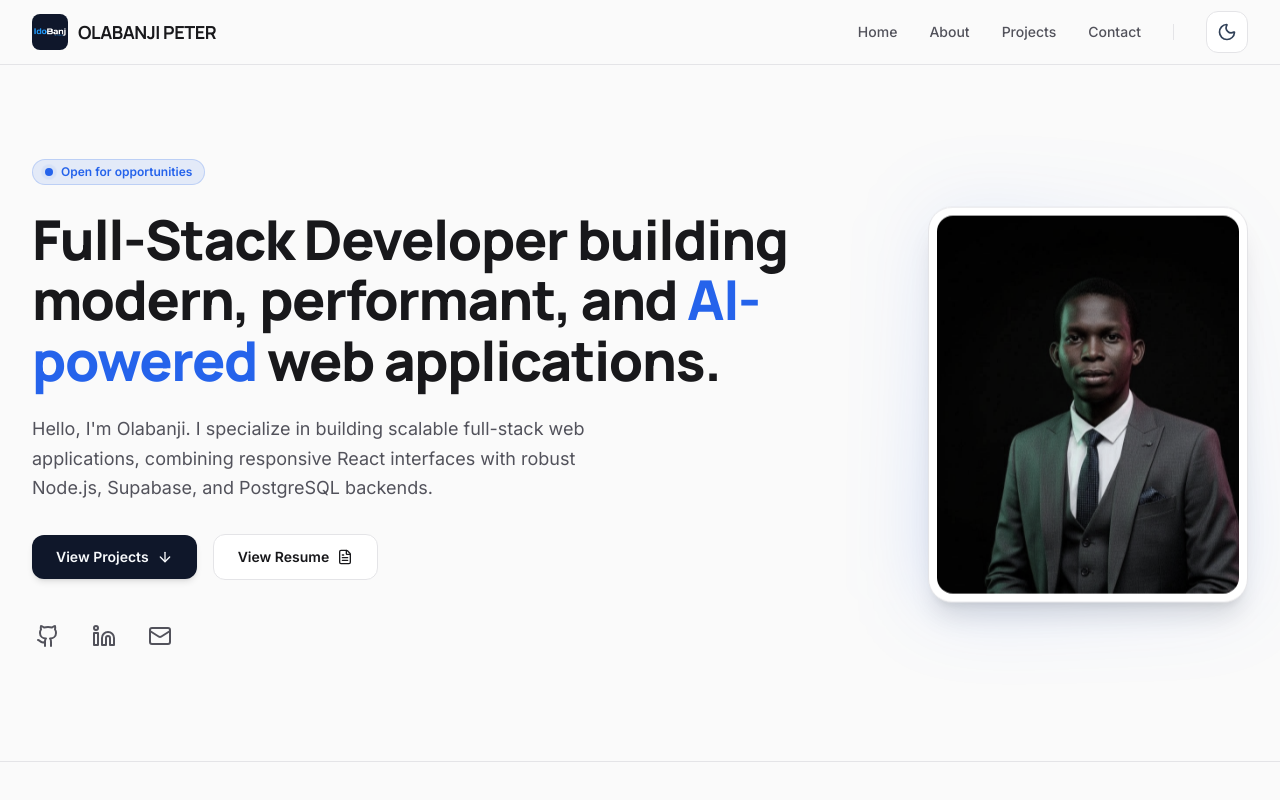
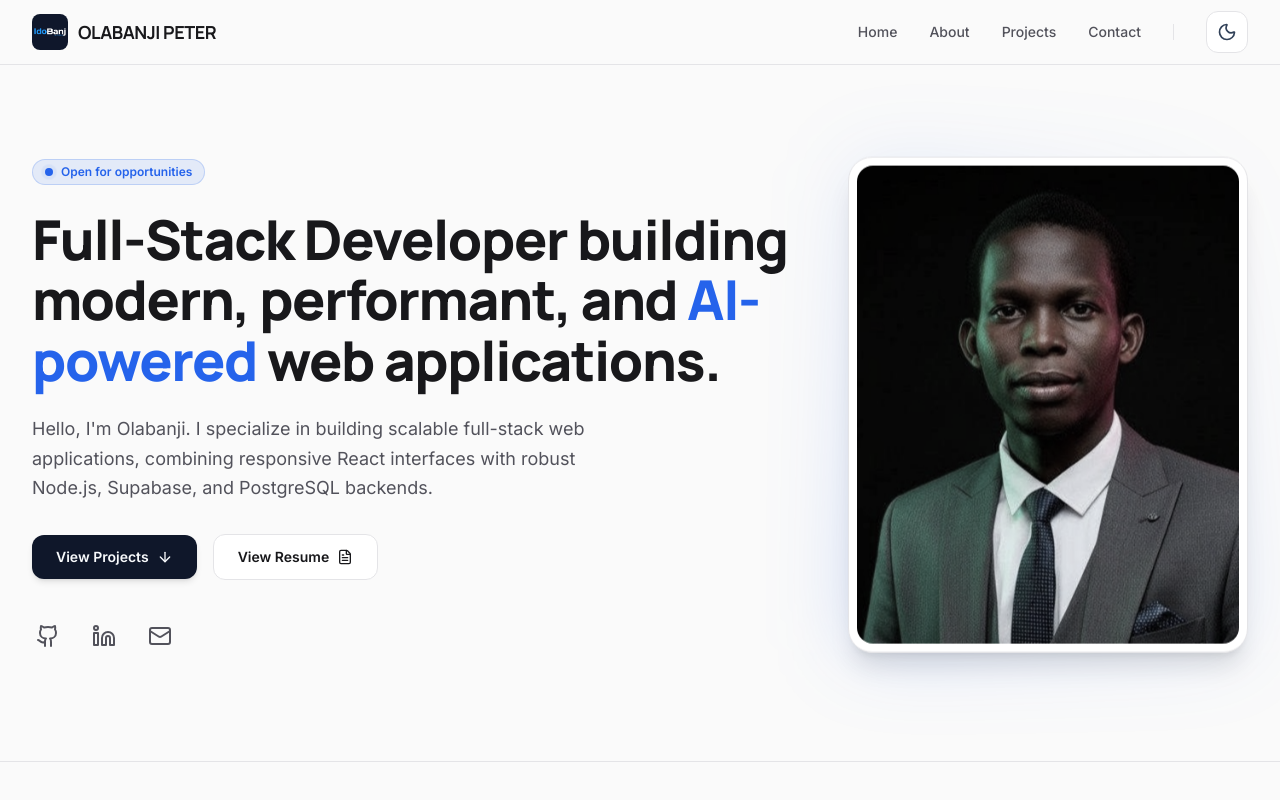
Before and after one commit to idobanj/Olabanji-Idowu, a React (Vite) app: page / in a window 1280 px wide. Shown: the top 800 px of the page. Built offline with nearby package versions, Linux system fonts and the light colour scheme.

Commit message:
updated it to fullstack developer

```diff
--- a/src/components/layout/Footer.jsx
+++ b/src/components/layout/Footer.jsx
@@ -7,7 +7,7 @@ export function Footer() {
 
   return (
     <footer className="border-t border-border bg-card transition-colors duration-200">
-      <div className="mx-auto max-w-6xl px-4 py-8 sm:px-6 lg:px-8">
+      <div className="mx-auto max-w-7xl px-4 py-8 sm:px-6 lg:px-8">
         <div className="flex flex-col items-center justify-between gap-4 md:flex-row">
           {/* Logo / Copyright */}
           <div className="flex items-center gap-2 text-sm text-muted-foreground">
--- a/src/features/home/FeaturedWork.jsx
+++ b/src/features/home/FeaturedWork.jsx
@@ -14,7 +14,7 @@ export function FeaturedWork() {
         <section
             id='project-section'
             className='py-24 border-t border-border transition-colors duration-200'>
-            <div className='mx-auto max-w-7xl px-9 sm:px-6 lg:px-8'>
+            <div className='mx-auto max-w-7xl px-4 sm:px-6 lg:px-8'>
                 {/* Section Heading */}
                 <div className='space-y-3 mb-16 text-center reveal'>
                     <h2 className='font-display text-3xl font-extrabold tracking-tight text-foreground sm:text-4xl'>
--- a/src/features/home/Hero.jsx
+++ b/src/features/home/Hero.jsx
@@ -86,13 +86,13 @@ export function Hero() {
                     </div>
 
                     {/* Profile Picture */}
-                    <div className='relative flex justify-center items-center animate-scale-in delay-200'>
+                    <div className='lg:col-span-5 relative flex justify-center items-center animate-scale-in delay-200'>
                         <div className='absolute inset-0 rounded-3xl bg-linear-to-tr from-accent/20 to-transparent blur-2xl'></div>
-                        <div className='relative border border-border p-2 bg-card rounded-3xl shadow-xl max-w-70 sm:max-w-[320px] animate-float hover:shadow-2xl transition-all duration-300 hover:scale-[1.01]'>
+                        <div className='relative border border-border p-2 bg-card rounded-3xl shadow-xl w-full max-w-[320px] sm:max-w-[360px] lg:max-w-[400px] animate-float hover:shadow-2xl transition-all duration-300 hover:scale-[1.01]'>
                             <img
                                 src='/img/profpicture.jpg'
                                 alt='Olabanji Peter Idowu'
-                                className='rounded-2xl object-cover aspect-4/5 filter grayscale-70 hover:grayscale-0 transition-all duration-300 shadow-inner'
+                                className='w-full rounded-2xl object-cover aspect-4/5 filter grayscale-70 hover:grayscale-0 transition-all duration-300 shadow-inner'
                                 loading='eager'
                             />
                         </div>
--- a/src/routes/ProjectDetail.jsx
+++ b/src/routes/ProjectDetail.jsx
@@ -1,5 +1,5 @@
 import React, { useEffect } from 'react';
-import { useParams, Link, useNavigate } from 'react-router-dom';
+import { useParams, Link } from 'react-router-dom';
 import { ArrowLeft, ExternalLink, Cpu, AlertCircle, Bookmark, Compass } from 'lucide-react';
 import { Github } from '../components/ui/BrandIcons';
 import { SEO } from '../components/common/SEO';
@@ -7,7 +7,6 @@ import { projects } from '../data/projects';
 
 export default function ProjectDetail() {
   const { id } = useParams();
-  const navigate = useNavigate();
   const project = projects.find(p => p.id === id);
 
   // Auto scroll to top on load
@@ -17,7 +16,7 @@ export default function ProjectDetail() {
 
   if (!project) {
     return (
-      <div className="mx-auto max-w-5xl px-4 py-32 text-center space-y-6">
+      <div className="mx-auto max-w-7xl px-4 py-32 sm:px-6 lg:px-8 text-center space-y-6">
         <AlertCircle className="h-16 w-16 mx-auto text-rose-500" />
         <h1 className="font-display text-3xl font-extrabold">Project Not Found</h1>
         <p className="text-muted-foreground max-w-md mx-auto">
@@ -62,7 +61,7 @@ export default function ProjectDetail() {
         structuredData={projectSchema}
       />
 
-      <div className="mx-auto max-w-4xl px-4 py-16 sm:px-6 lg:px-8 transition-colors duration-200">
+      <div className="mx-auto max-w-7xl px-4 py-16 sm:px-6 lg:px-8 transition-colors duration-200">
 
         {/* Back Link */}
         <Link
```
Also changed, not shown: public/img/profpicture.jpg.
